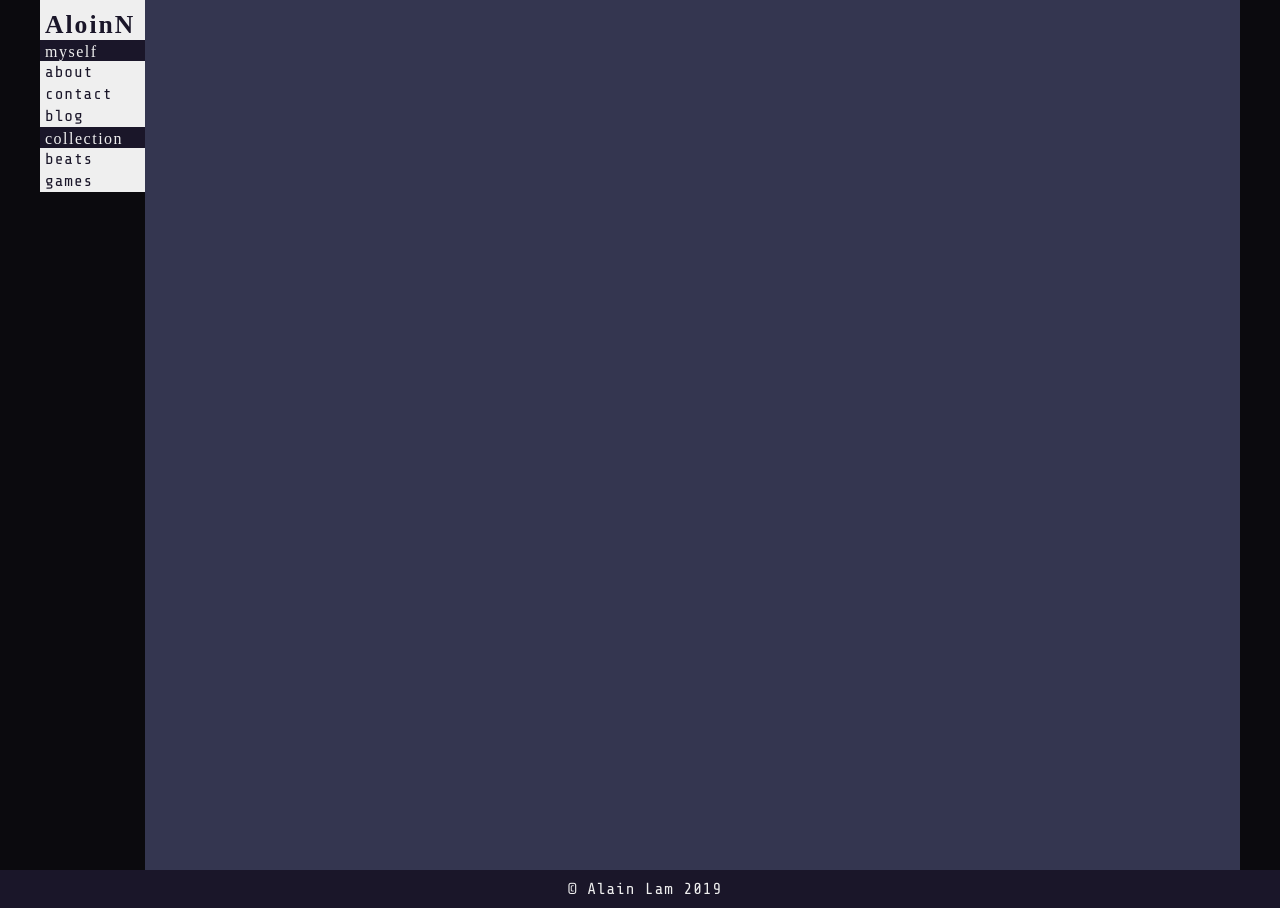
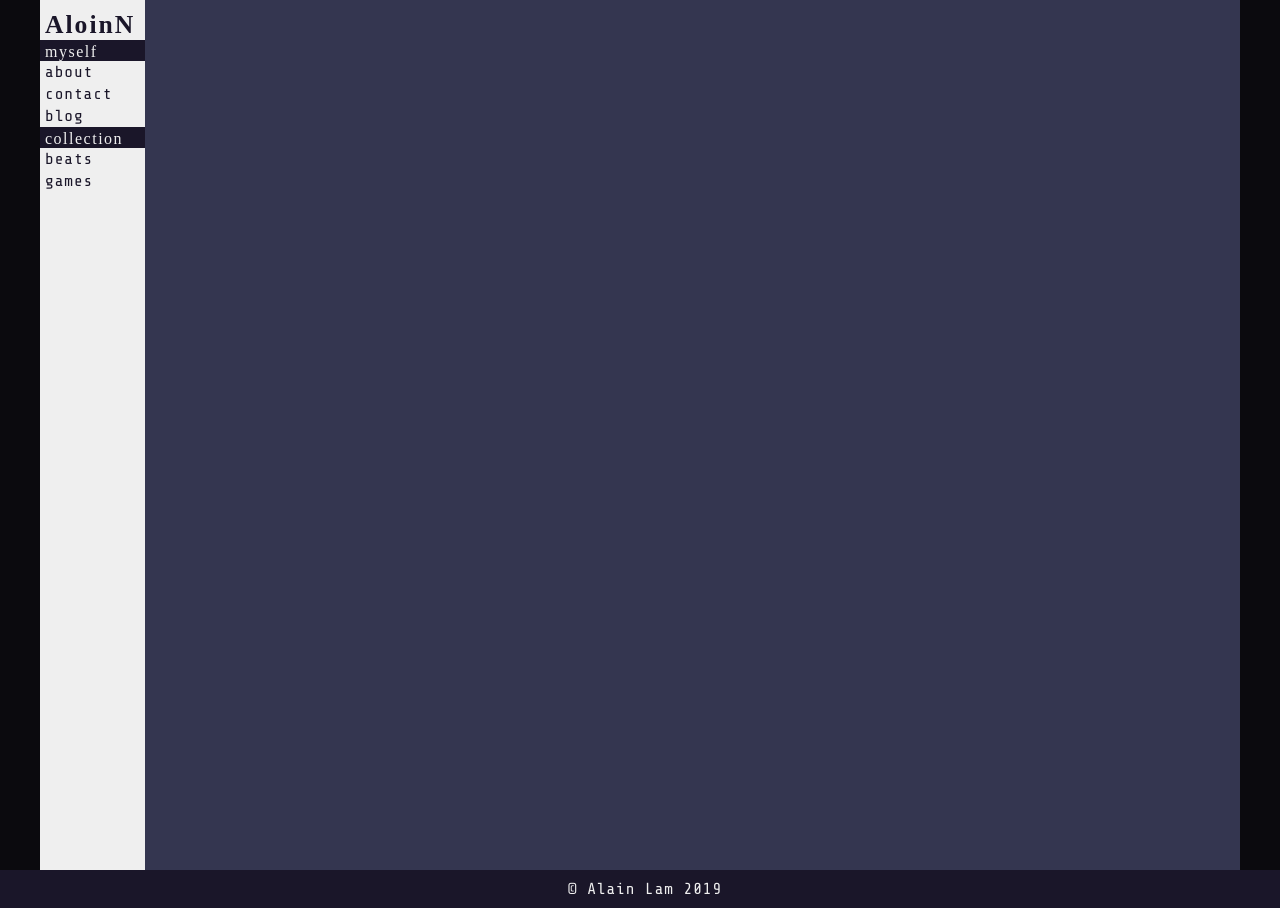
Before and after one commit to Aloinn/aloinBlog, a Jekyll site: the page built from index.html, in a window 1280 px wide. Built offline with Jekyll 4.4.1, drawn with Linux system fonts in a browser that asks for light colours; some web fonts are replaced.

Commit message:
fixed leftside column

```diff
--- a/css/theme.css
+++ b/css/theme.css
@@ -19,7 +19,7 @@ a {
     position: relative;
     margin-top: 0px;
     margin-bottom: 0px;
-    height: 100%;
+    height: auto;
     background-color: #efefef; }
   .container .banner .banner-heading {
     padding-left: 5px;
--- a/css/theme.scss
+++ b/css/theme.scss
@@ -27,7 +27,7 @@ a{text-decoration: none;}
     position: relative;
     margin-top: 0px;
     margin-bottom: 0px;
-    height:100%;
+    height:auto;
     background-color: #efefef;
   }
   .banner{
```
